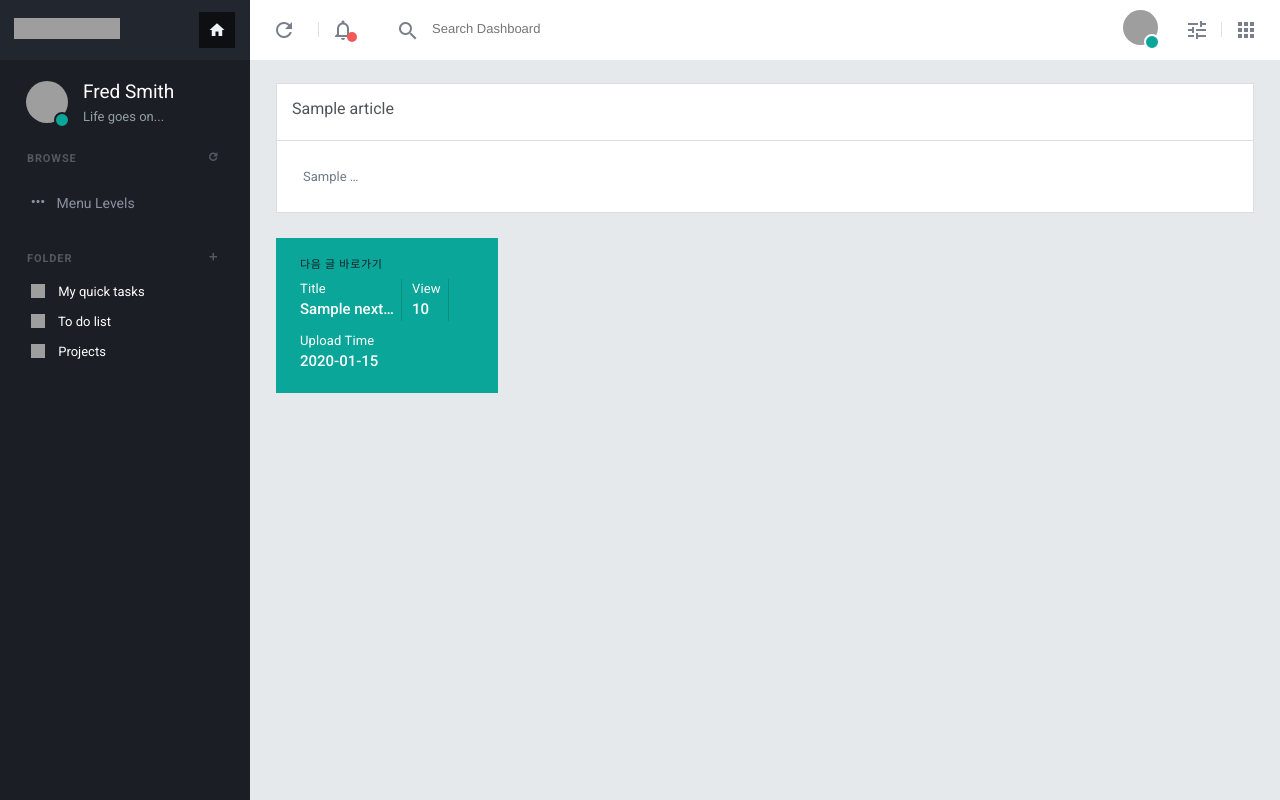
After one commit to isl2121/my_blog, a Django app: template templates/blog/article_detail.html in a window 1280 px wide. The commit adds this page. Run offline with Django 3.2, Linux system fonts and the light colour scheme; the template is opened without the code that fills it: most values are stand-ins (such as "Sample title", 1, 10 or a date in 2020); some libraries are stand-ins or nearby versions; grey boxes are pictures that could not be loaded.

```diff
--- a/blog/urls.py
+++ b/blog/urls.py
@@ -8,4 +8,8 @@ urlpatterns = [
 	path(r'', views.IndexView.as_view(), name='index'),
     path(r'page/<int:page>/', views.IndexView.as_view(), name='index_page'),
 
+	path(r'article/<int:year>/<int:month>/<int:day>/<int:article_id>.html', views.ArticleDetailView.as_view(), name='detailbyid'),
+
+    path(r'tag/<slug:tag_name>.html', views.TagDetailView.as_view(), name='tag_detail'),
+    path(r'tag/<slug:tag_name>/<int:page>).html', views.TagDetailView.as_view(), name='tag_detail_page'),
 ]
--- /dev/null
+++ b/templates/blog/article_detail.html
@@ -0,0 +1,92 @@
+{% extends 'share_layout/base_layout.html' %}
+
+{% block content %}
+
+
+<div class="content">
+	<div class="row">
+		<div class="col-md-12">
+			<div class="grid simple horizontal blue ">
+				<div class="grid-title">
+					<h4><span class='semi-bold'>{{ article.title }}</span></h4>
+					<div class="tools">
+						<a href="javascript:;" class="collapse"></a>
+						<a href="javascript:;" class="reload"></a>
+					</div>
+				</div>
+				<div class="grid-body">
+					<div class="scroll-wrapper scroller scrollbar-hidden" style="position: relative; max-height: 220px;">
+						<div class="scroller scrollbar-hidden scroll-content scroll-scrolly_visible" data-height="220px" style="margin-bottom: 0px; margin-right: 0px; height: 220px;">
+						{{ article.body|striptags|truncatewords:1  }}
+						</div>
+						<div class="scroll-element scroll-x scroll-scrolly_visible">
+							<div class="scroll-element_outer">
+								<div class="scroll-element_size"></div>
+								<div class="scroll-element_track"></div>
+								<div class="scroll-bar" style="width: 89px;"></div>
+							</div>
+						</div>
+						<div class="scroll-element scroll-y scroll-scrolly_visible">
+							<div class="scroll-element_outer">
+								<div class="scroll-element_size"></div>
+								<div class="scroll-element_track"></div>
+								<div class="scroll-bar" style="height: 190px; top: 0px;"></div>
+							</div>
+						</div>
+					</div>
+				</div>
+			</div>
+		</div>
+	</div>
+
+
+	<div class="row">
+		<div class="col-md-3 col-sm-6">
+			{% if next_article %}
+			<a href="{{ next_article.get_absolute_url }}">
+				<div class="tiles green   m-b-10">
+					<div class="tiles-body">
+						<div class="tiles-title text-black">다음 글 바로가기</div>
+						<div class="widget-stats">
+							<div class="wrapper transparent"> <span class="item-title">Title</span> <span class="item-count animate-number semi-bold" data-animation-duration="700">{{ next_article.title|truncatechars:12 }}</span> </div>
+						</div>
+						<div class="widget-stats">
+							<div class="wrapper transparent"> <span class="item-title">View</span> <span class="item-count animate-number semi-bold" data-value="{{ next_article.views }}" data-animation-duration="700">{{ next_article.views }}</span> </div>
+						</div>
+						<div class="widget-stats ">
+							<div class="wrapper last"> <span class="item-title">Upload Time</span> <span class="item-count semi-bold">{{ next_article.pub_time|date:'Y-m-d'}}</span> </div>
+						</div>
+					</div>
+				</div>
+			</a>
+			{% endif %}
+		</div>
+		<div class="col-md-6">
+		</div>
+		<div class="col-md-3 col-sm-6">
+			{% if prev_article %}
+			<a href="{{ prev_article.get_absolute_url }}">
+				<div class="tiles blue m-b-10">
+					<div class="tiles-body">
+						<div class="tiles-title text-black">이전 글 바로가기</div>
+						<div class="widget-stats">
+							<div class="wrapper transparent"> <span class="item-title">Title</span> <span class="item-count animate-number semi-bold" data-animation-duration="700">{{ prev_article.title|truncatechars:12 }}</span> </div>
+						</div>
+						<div class="widget-stats">
+							<div class="wrapper transparent"> <span class="item-title">View</span> <span class="item-count animate-number semi-bold" data-value="{{ prev_article.views }}" data-animation-duration="700">{{ prev_article.views }}</span> </div>
+						</div>
+						<div class="widget-stats ">
+							<div class="wrapper last"> <span class="item-title">Upload Time</span> <span class="item-count semi-bold">{{ prev_article.pub_time|date:'Y-m-d'}}</span> </div>
+						</div>
+					</div>
+				</div>
+			</a>
+			{% endif %}
+		</div>
+	</div>
+
+
+</div>
+
+
+{% endblock content %}
--- a/templates/share_layout/right_sidebar.html
+++ b/templates/share_layout/right_sidebar.html
@@ -1,3 +1,4 @@
+
 <div class="chat-window-wrapper visible">
 	<div id="main-chat-wrapper" class="inner-content">
 		<div class="scroll-wrapper chat-window-wrapper scroller scrollbar-dynamic visible" style="position: relative;">
```
Also changed, not shown: Jin_Blog/utils.py (+19 -0 lines), blog/models.py (+11 -3 lines), blog/views.py (+37 -4 lines), templates/blog/article_index.html (added, +83 -0 lines), 1 other file.
